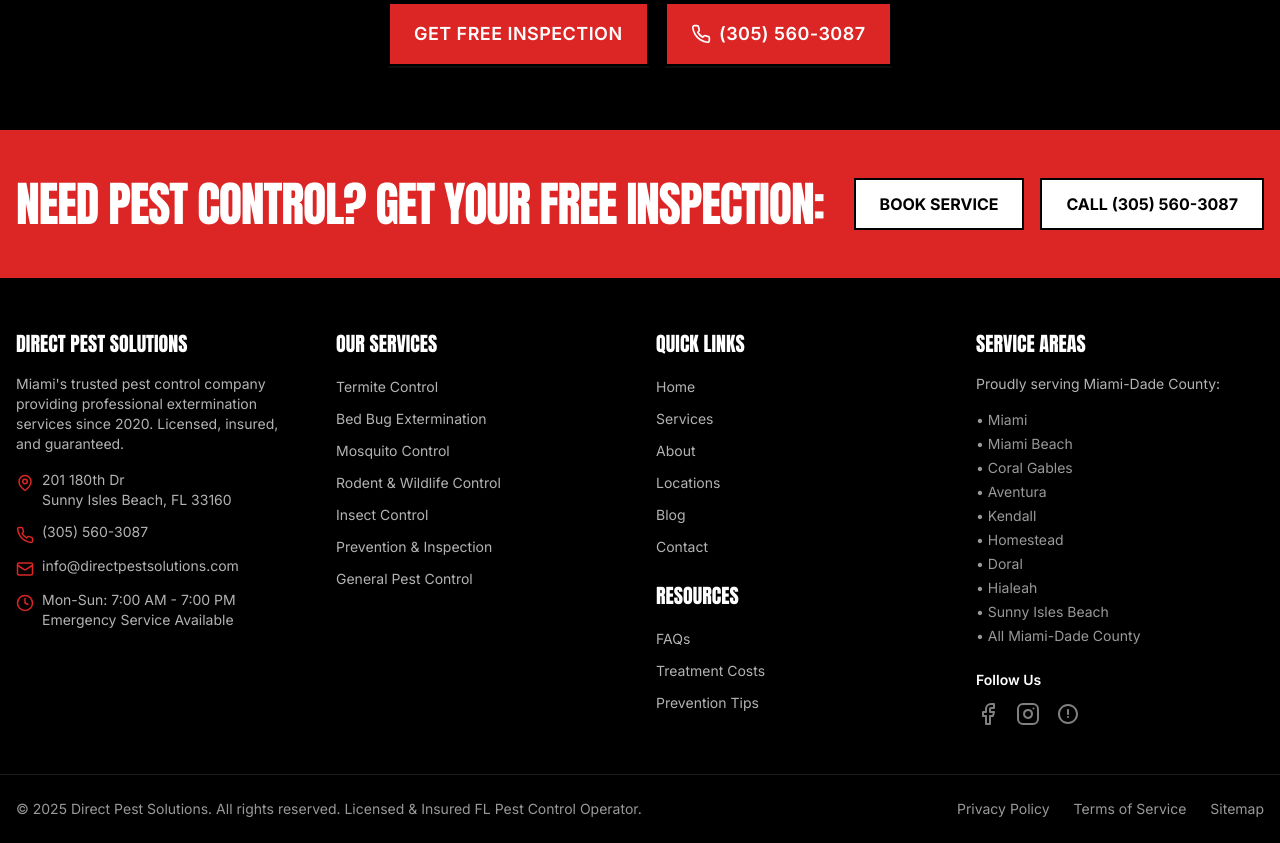
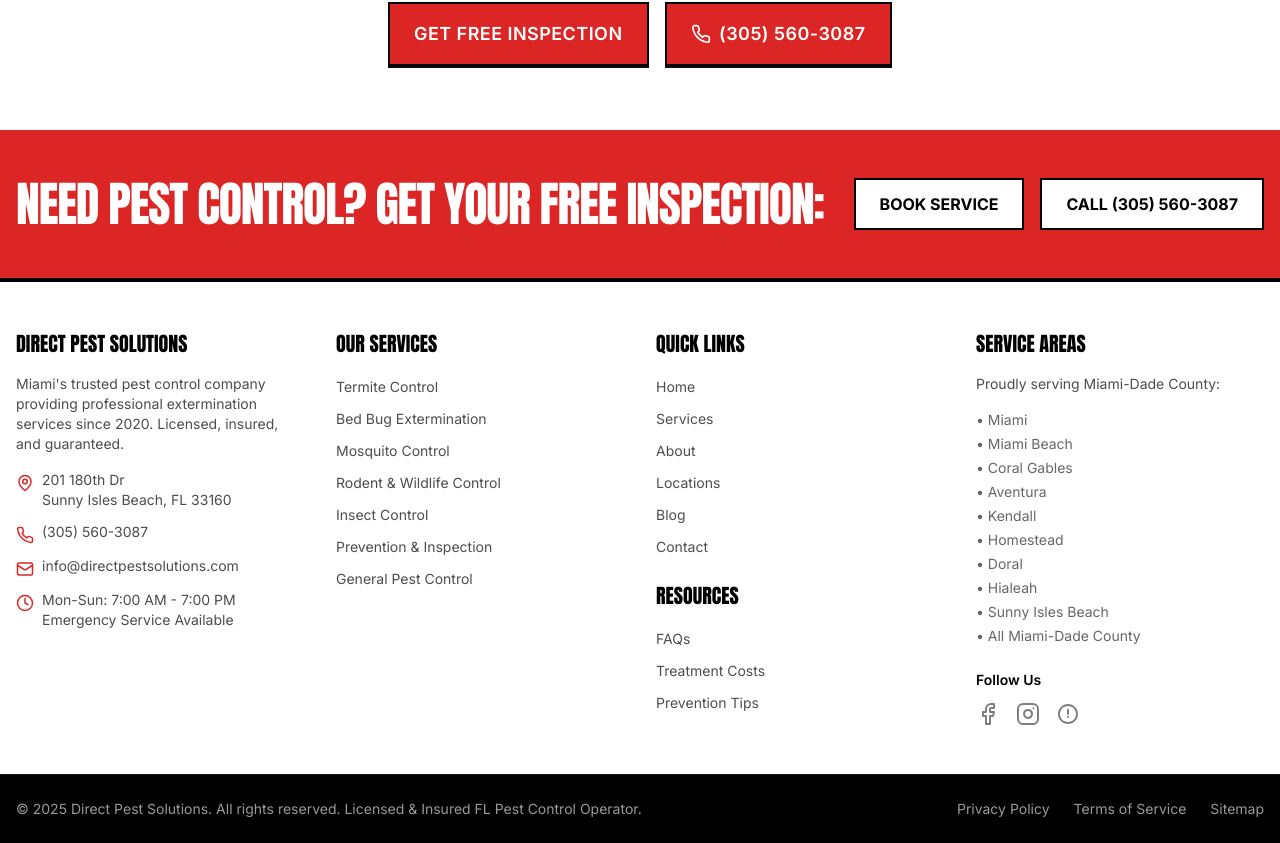
Before and after one commit to ChrolloAce/DirectPestSolutions, a Next.js app: page /pests/termite in a window 1280 px wide. Shown: the part 4433-5276 px from the top of the page. Built offline with nearby package versions, Linux system fonts and the light colour scheme.

Commit message:
Make pest page CTAs white and footer white with black copyright

```diff
--- a/app/pests/[pest]/page.tsx
+++ b/app/pests/[pest]/page.tsx
@@ -550,20 +550,20 @@
         </div>
       </section>
 
-      {/* Final CTA - BLACK BACKGROUND */}
-      <section className="bg-brand-black py-16 border-t-4 border-white/10">
+      {/* Final CTA - WHITE BACKGROUND */}
+      <section className="bg-white py-16 border-t-4 border-brand-black/10">
         <div className="container mx-auto px-4 text-center">
-          <h2 className="font-heading uppercase text-3xl md:text-4xl mb-4 text-white">
+          <h2 className="font-heading uppercase text-3xl md:text-4xl mb-4 text-brand-black">
             Need {pest.name} Control in Miami?
           </h2>
-          <p className="text-xl text-white/80 mb-8">
+          <p className="text-xl text-brand-black/80 mb-8">
             Professional, licensed exterminators. Same-day service available.
           </p>
           <div className="flex flex-wrap gap-4 justify-center">
             <Button href="/contact" size="lg" variant="primary">
               Get Free Inspection
             </Button>
-            <Button href="tel:+13055603087" size="lg" variant="secondary">
+            <Button href="tel:+13055603087" size="lg" variant="primary">
               <Phone className="inline-block mr-2" size={20} />
               (305) 560-3087
             </Button>
--- a/components/layout/Footer.tsx
+++ b/components/layout/Footer.tsx
@@ -26,7 +26,7 @@
 
   render() {
     return (
-      <footer className="bg-brand-black text-white">
+      <footer className="bg-white text-brand-black">
         {/* CTA Banner */}
         <div className="bg-brand-red text-brand-white py-12 border-b-4 border-brand-black">
           <div className="container mx-auto px-4">
@@ -51,33 +51,33 @@
           <div className="grid grid-cols-1 md:grid-cols-4 gap-8">
             {/* Company Info */}
             <div>
-              <h3 className="font-heading text-xl uppercase mb-4">Direct Pest Solutions</h3>
-              <p className="text-white/70 mb-4 text-sm">
+              <h3 className="font-heading text-xl uppercase mb-4 text-brand-black">Direct Pest Solutions</h3>
+              <p className="text-brand-black/70 mb-4 text-sm">
                 Miami's trusted pest control company providing professional extermination services since 2020. Licensed, insured, and guaranteed.
               </p>
               <ul className="space-y-3">
                 <li className="flex items-start gap-2">
                   <MapPin size={18} className="text-brand-red mt-1 flex-shrink-0" />
-                  <span className="text-white/70 text-sm">
+                  <span className="text-brand-black/70 text-sm">
                     201 180th Dr<br />
                     Sunny Isles Beach, FL 33160
                   </span>
                 </li>
                 <li className="flex items-start gap-2">
                   <Phone size={18} className="text-brand-red mt-1 flex-shrink-0" />
-                  <a href="tel:+13055603087" className="text-white/70 hover:text-brand-red transition text-sm">
+                  <a href="tel:+13055603087" className="text-brand-black/70 hover:text-brand-red transition text-sm">
                     (305) 560-3087
                   </a>
                 </li>
                 <li className="flex items-start gap-2">
                   <Mail size={18} className="text-brand-red mt-1 flex-shrink-0" />
-                  <a href="mailto:info@directpestsolutions.com" className="text-white/70 hover:text-brand-red transition text-sm">
+                  <a href="mailto:info@directpestsolutions.com" className="text-brand-black/70 hover:text-brand-red transition text-sm">
                     info@directpestsolutions.com
                   </a>
                 </li>
                 <li className="flex items-start gap-2">
                   <Clock size={18} className="text-brand-red mt-1 flex-shrink-0" />
-                  <span className="text-white/70 text-sm">
+                  <span className="text-brand-black/70 text-sm">
                     Mon-Sun: 7:00 AM - 7:00 PM<br />
                     Emergency Service Available
                   </span>
@@ -87,11 +87,11 @@
 
             {/* Services */}
             <div>
-              <h3 className="font-heading text-xl uppercase mb-4">Our Services</h3>
+              <h3 className="font-heading text-xl uppercase mb-4 text-brand-black">Our Services</h3>
               <ul className="space-y-2">
                 {this.services.map((service) => (
                   <li key={service.href}>
-                    <a href={service.href} className="text-white/70 hover:text-brand-red transition text-sm">
+                    <a href={service.href} className="text-brand-black/70 hover:text-brand-red transition text-sm">
                       {service.label}
                     </a>
                   </li>
@@ -101,31 +101,31 @@
 
             {/* Quick Links */}
             <div>
-              <h3 className="font-heading text-xl uppercase mb-4">Quick Links</h3>
+              <h3 className="font-heading text-xl uppercase mb-4 text-brand-black">Quick Links</h3>
               <ul className="space-y-2">
                 {this.quickLinks.map((link) => (
                   <li key={link.href}>
-                    <a href={link.href} className="text-white/70 hover:text-brand-red transition text-sm">
+                    <a href={link.href} className="text-brand-black/70 hover:text-brand-red transition text-sm">
                       {link.label}
                     </a>
                   </li>
                 ))}
               </ul>
 
-              <h3 className="font-heading text-xl uppercase mt-6 mb-4">Resources</h3>
+              <h3 className="font-heading text-xl uppercase mt-6 mb-4 text-brand-black">Resources</h3>
               <ul className="space-y-2">
                 <li>
-                  <a href="/faqs" className="text-white/70 hover:text-brand-red transition text-sm">
+                  <a href="/faqs" className="text-brand-black/70 hover:text-brand-red transition text-sm">
                     FAQs
                   </a>
                 </li>
                 <li>
-                  <a href="/termite-control-miami/treatment-cost" className="text-white/70 hover:text-brand-red transition text-sm">
+                  <a href="/termite-control-miami/treatment-cost" className="text-brand-black/70 hover:text-brand-red transition text-sm">
                     Treatment Costs
                   </a>
                 </li>
                 <li>
-                  <a href="/termite-control-miami/prevention" className="text-white/70 hover:text-brand-red transition text-sm">
+                  <a href="/termite-control-miami/prevention" className="text-brand-black/70 hover:text-brand-red transition text-sm">
                     Prevention Tips
                   </a>
                 </li>
@@ -134,11 +134,11 @@
 
             {/* Service Areas */}
             <div>
-              <h3 className="font-heading text-xl uppercase mb-4">Service Areas</h3>
-              <p className="text-white/70 mb-4 text-sm">
+              <h3 className="font-heading text-xl uppercase mb-4 text-brand-black">Service Areas</h3>
+              <p className="text-brand-black/70 mb-4 text-sm">
                 Proudly serving Miami-Dade County:
               </p>
-              <ul className="text-sm text-white/60 space-y-1">
+              <ul className="text-sm text-brand-black/60 space-y-1">
                 <li>• Miami</li>
                 <li>• Miami Beach</li>
                 <li>• Coral Gables</li>
@@ -153,15 +153,15 @@
 
               {/* Social Links */}
               <div className="mt-6">
-                <h4 className="font-semibold mb-3 text-sm">Follow Us</h4>
+                <h4 className="font-semibold mb-3 text-sm text-brand-black">Follow Us</h4>
                 <div className="flex gap-4">
-                  <a href="https://www.facebook.com/directpestsolutions" className="text-white/50 hover:text-brand-red transition" aria-label="Facebook">
+                  <a href="https://www.facebook.com/directpestsolutions" className="text-brand-black/50 hover:text-brand-red transition" aria-label="Facebook">
                     <Facebook size={24} />
                   </a>
-                  <a href="https://www.instagram.com/directpestsolutions" className="text-white/50 hover:text-brand-red transition" aria-label="Instagram">
+                  <a href="https://www.instagram.com/directpestsolutions" className="text-brand-black/50 hover:text-brand-red transition" aria-label="Instagram">
                     <Instagram size={24} />
                   </a>
-                  <a href="https://www.yelp.com/biz/direct-pest-solutions-miami" className="text-white/50 hover:text-brand-red transition" aria-label="Yelp">
+                  <a href="https://www.yelp.com/biz/direct-pest-solutions-miami" className="text-brand-black/50 hover:text-brand-red transition" aria-label="Yelp">
                     <svg className="w-6 h-6" fill="currentColor" viewBox="0 0 24 24">
                       <path d="M12 2C6.477 2 2 6.477 2 12s4.477 10 10 10 10-4.477 10-10S17.523 2 12 2zm0 18c-4.411 0-8-3.589-8-8s3.589-8 8-8 8 3.589 8 8-3.589 8-8 8z"/>
                       <path d="M12 7c-.552 0-1 .448-1 1v4c0 .552.448 1 1 1s1-.448 1-1V8c0-.552-.448-1-1-1zm0 7c-.552 0-1 .448-1 1s.448 1 1 1 1-.448 1-1-.448-1-1-1z"/>
@@ -173,8 +173,8 @@
           </div>
         </div>
 
-        {/* Bottom Bar */}
-        <div className="border-t border-white/10 py-6">
+        {/* Bottom Bar - BLACK BACKGROUND */}
+        <div className="bg-brand-black border-t border-white/10 py-6">
           <div className="container mx-auto px-4">
             <div className="flex flex-col md:flex-row justify-between items-center gap-4">
               <p className="text-sm text-white/60">
```
